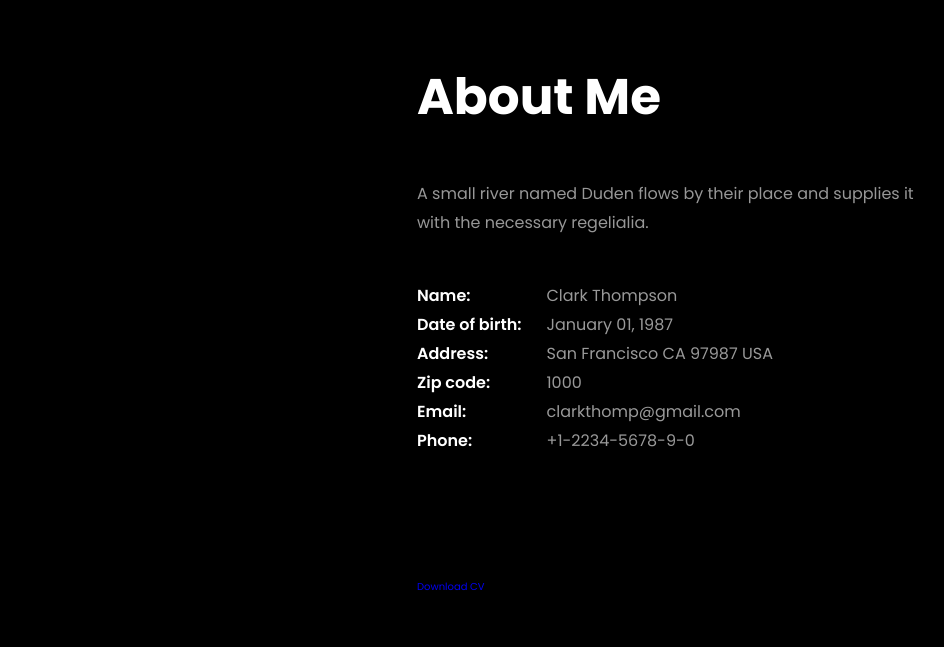
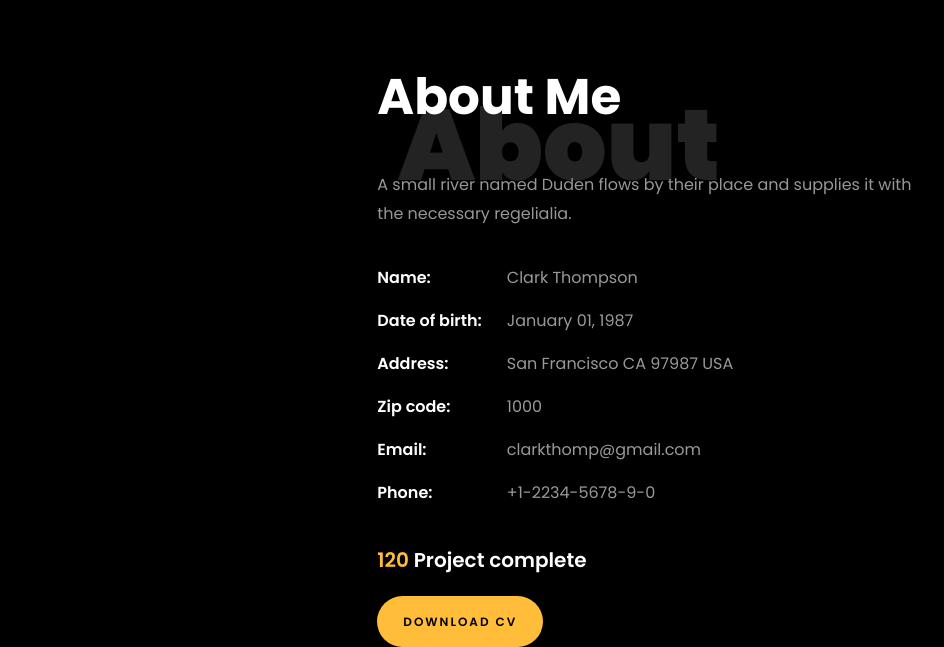
Before and after one commit to siriusgurban/Clark4, a plain HTML site: page index.html in a window 1280 px wide. Shown: the part 799-1446 px from the top of the page, 223-1167 px from the left. Before the commit the page ends 1394 px from the top, so only its background shows below. Drawn offline with nearby package versions, Linux system fonts and the light colour scheme.

Commit message:
about update

```diff
--- a/assets/scss/_variables.scss
+++ b/assets/scss/_variables.scss
@@ -4,4 +4,4 @@ $white: #fff;
 $orange: #FFBD39;
 $grey: #979797;
 $grey999: #999999;
-$lightBlack: #00000010
+$lightBlack: #3e3e3e90
--- a/assets/scss/index.scss
+++ b/assets/scss/index.scss
@@ -4,4 +4,5 @@
 @use "./components/header";
 @use "./pages/hero";
 @use "./pages/about";
+@use "./pages/resume";
 @use "./pages/grid_gallery";
--- a/assets/scss/pages/_about.scss
+++ b/assets/scss/pages/_about.scss
@@ -1,29 +1,32 @@
 @use "../variables";
+@use "../mixins";
 // as *
 .about {
-  .container {
   position: relative;
   .about_bg_title {
     font-size: 10rem;
     font-weight: 900;
     position: absolute;
-      top: 50px;
-      left: 50%;
+    z-index: -1;
+    top: 1rem;
+    left: 48.5%;
     color: variables.$lightBlack;
   }
+  .container {
     .row {
+      gap: 2rem;
       .about_image {
-        width: 50%;
+        width: 45%;
         img {
           width: 100%;
           object-fit: contain;
         }
       }
       .about_content {
-        width: 50%;
+        width: 55%;
         display: flex;
         flex-direction: column;
-        gap: 4.4rem;
+        gap: 3.5rem;
         .about_title {
           font-size: 5rem;
           font-weight: 700;
@@ -44,11 +47,17 @@
           font-weight: 600;
           line-height: 2.9rem;
           color: variables.$white;
+
           .about_info_list {
-            .about_info_item {
+            display: flex;
+            flex-direction: column;
+            gap: 1.4rem;
           }
-          }
+
           .about_info_list_desc {
+            display: flex;
+            flex-direction: column;
+            gap: 1.4rem;
             .about_info_item {
               font-size: 1.6rem;
               font-weight: 400;
@@ -69,11 +78,24 @@
         }
 
         .about_project {
+          color: variables.$white;
           font-size: 2rem;
-          font-weight: 400;
+          font-weight: 600;
           line-height: 3.6rem;
+          span {
+            color: variables.$orange;
+          }
+        }
+
+        .hero_btns {
+          .hero_btn {
+            @include mixins.primaryBtn(variables.$orange, variables.$black);
+            &.btn_secondary {
+              @include mixins.primaryBtn(variables.$black, variables.$white);
             }
           }
         }
       }
     }
+  }
+}
--- a/index.html
+++ b/index.html
@@ -160,8 +160,8 @@
         </div>
       </section> -->
       <section class="about">
+        <p class="about_bg_title">About</p>
         <div class="container">
-          <!-- <p class="about_bg_title">About</p> -->
           <div class="row">
             <div class="about_image">
               <img src="./assets/images/hero_bg_1.png.webp" alt="about_image" />
@@ -202,13 +202,17 @@
                   </li>
                 </ul>
               </div>
-              <div class="about_project"><span>112</span> Project complete</div>
+              <p class="about_project"><span>120</span> Project complete</p>
               <div class="hero_btns">
                 <a href="#" class="hero_btn">Download CV</a>
               </div>
             </div>
           </div>
         </div>
+      </section>
+      <section class="resume">
+        <p class="resume_bg_title">Resume</p>
+        <div class="container"></div>
       </section>
     </main>
     <script
```
Also changed, not shown: assets/scss/index.css, assets/scss/pages/_resume.scss (added), 1 other file. Lines whose indentation alone changed are shown as unchanged.
